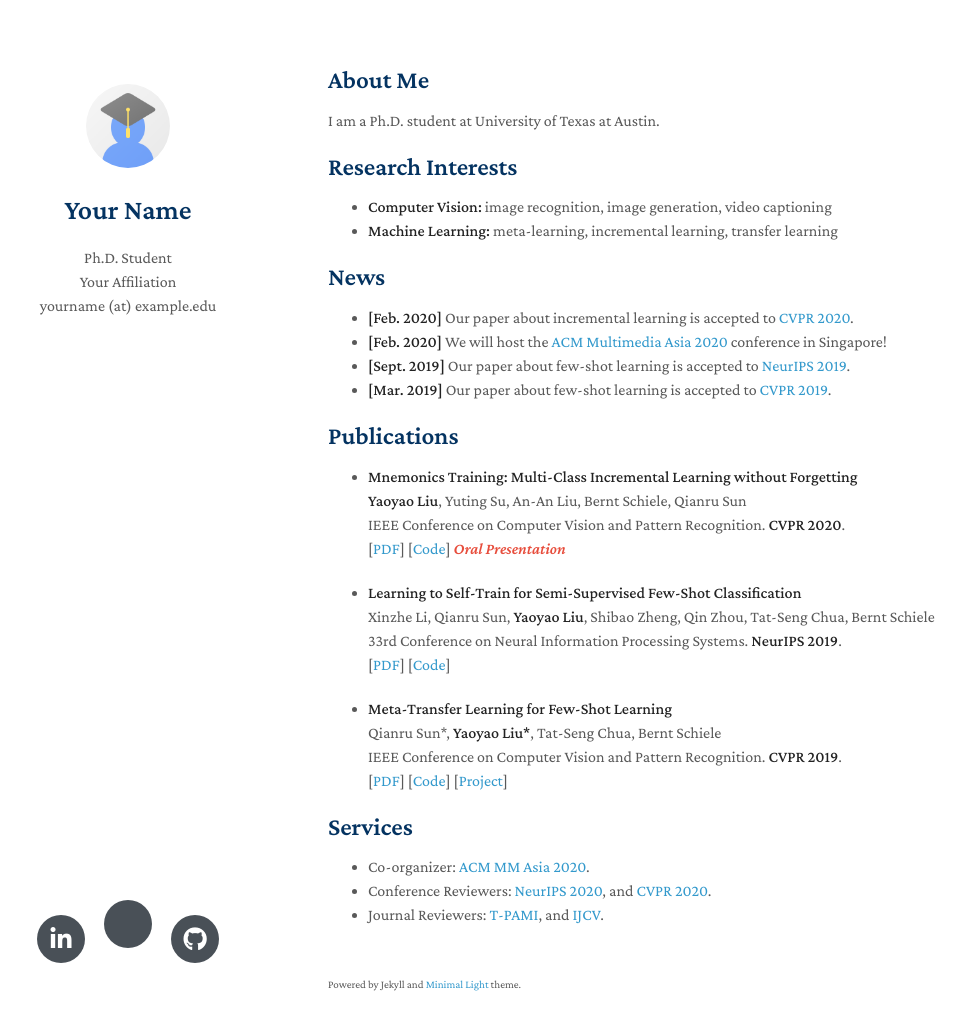
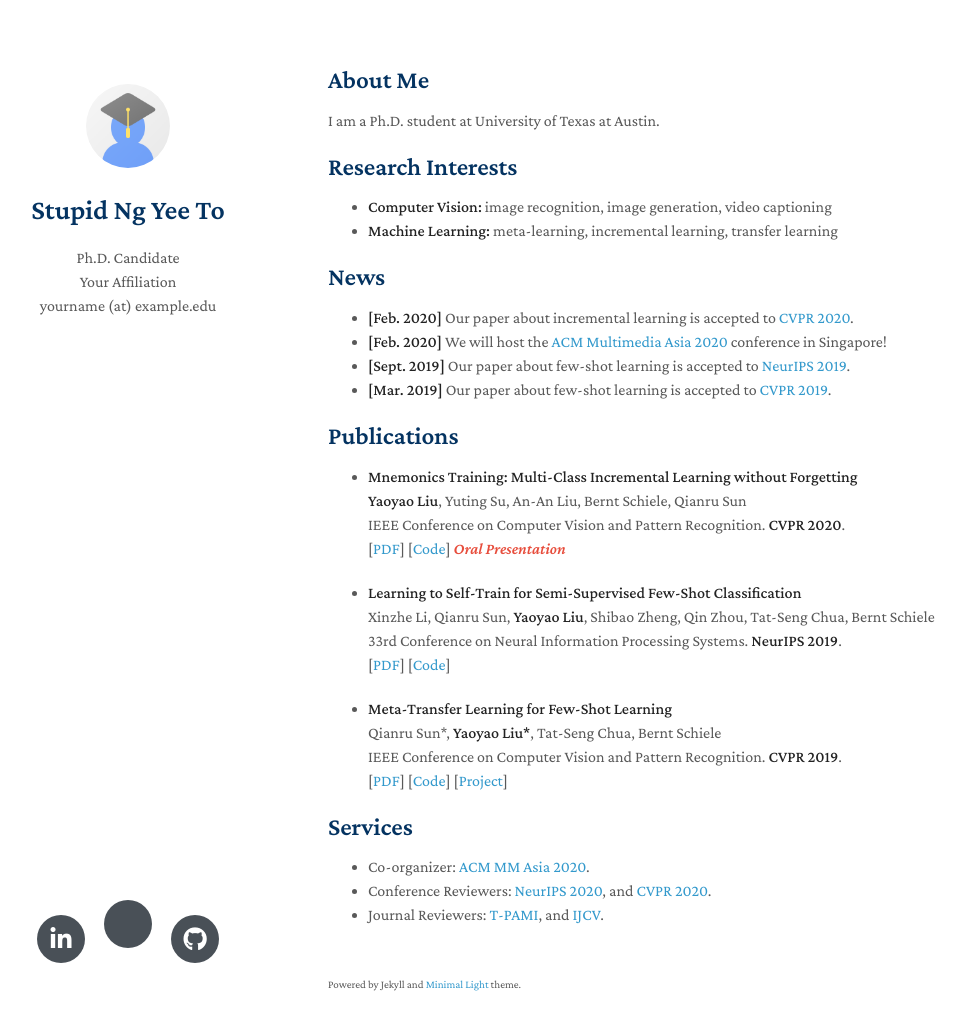
Before and after one commit to Crystal-ng/Crystal-ng.github.io, a Jekyll site: the page built from index.md, in a window 1280 px wide and 1065 px high. Shown: the top 1030 px of the window, without its empty margins (142-1108 px from the left). Built offline with Jekyll 4.4.1, drawn with Linux system fonts in a browser that asks for light colours; nearby versions of some CDN libraries; a style sheet for code colours, icons or effects is not loaded; our own code applies the rules of GitHub Pages for plain Markdown files.

Commit message:
Update _config.yml

```diff
--- a/_config.yml
+++ b/_config.yml
@@ -1,5 +1,5 @@
-title: Your Name
-position: Ph.D. Student
+title: Stupid Ng Yee To
+position: Ph.D. Candidate
 affiliation: Your Affiliation
 email: yourname (at) example.edu
 keywords: minimal academic
```
